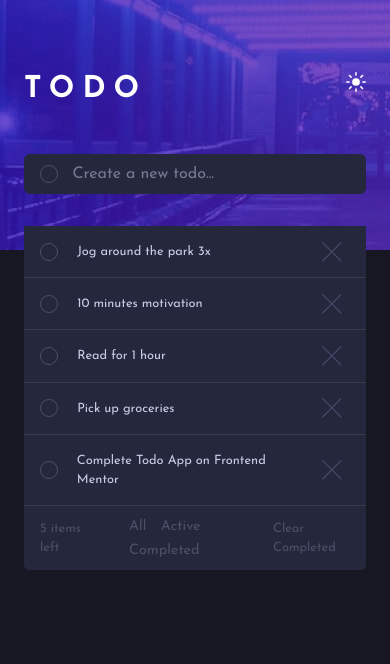
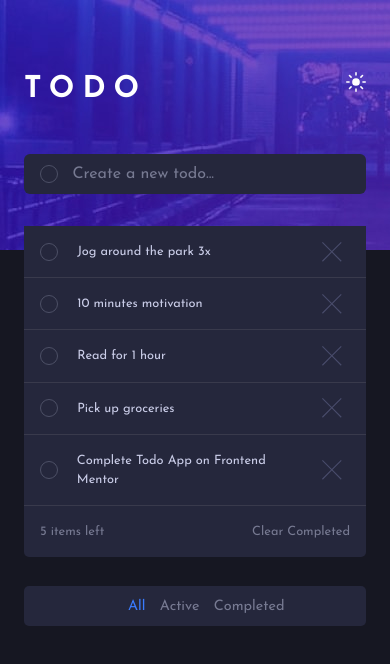
Before and after one commit to Thenextgen1/Todo-app, a React (Create React App) app in the folder project-app/: page / in a window 390 px wide. Shown: the top 664 px of the page. Built offline with nearby package versions, Linux system fonts and the light colour scheme.

Commit message:
refactoring

```diff
--- a/project-app/src/components/Todos/Todos.css
+++ b/project-app/src/components/Todos/Todos.css
@@ -42,7 +42,7 @@ ul li {
 
 ul li,
 .footer p {
-    color: var(--veryDarkGrayishBlue);
+    color: var(--darkGrayishBlue);
 
 }
 
@@ -50,3 +50,30 @@ ul li,
 li:hover {
     color: var(--lightGrayishBluehover);
 }
+
+button:active {
+    color: hsl(220, 98%, 61%);
+}
+
+
+@media(max-width: 461px) {
+    .footer {
+        justify-content: space-between;
+        padding: 1em;
+    }
+
+    .filtertodo_container {
+        position: absolute;
+        top: 5em;
+        width: 100%;
+        left: -1.5em;
+        background: var(--verydarkDesaturatedBlue);
+        padding: 0.5em;
+        border-radius: 5px;
+    }
+
+    .filtertodo_container li {
+        position: relative;
+        left: 25%;
+    }
+}
--- a/project-app/src/components/Todos/Todos.js
+++ b/project-app/src/components/Todos/Todos.js
@@ -18,6 +18,7 @@ left: 33%;
 @media(max-width: 540px) {
     width: 100%;
     left: 0;
+    margin-bottom: 3em
 }
 
 `
@@ -60,6 +61,7 @@ const Todos = () => {
 
 
     function deleteTodo(id) {
+        // eslint-disable-next-line
         const todos1 = todos.filter(todo => {
             if (todo.id !== id) {
                 return todo
@@ -77,14 +79,38 @@ const Todos = () => {
                 num={datum.id}
                 content={datum.content}
                 deleteTodo={deleteTodo}
+                setState={setTodos}
 
             />
         )
     })
 
 
+    function allTodo() {
+        // eslint-disable-next-line
+        const allTodo = todos.filter(todo => {
+            if (todo.content) {
+                return todo
+            }
+        })
+        return setTodos(allTodo)
+    }
+
+    function activetodo() {
+        const activetodo = todos.filter(todo => {
+            if (todo.content) {
+                return todo
+            }
+
+        })
+        console.log(activetodo)
+    }
 
 
+
+    const allStyle = {
+        color: 'hsl(220, 98%, 61%)'
+    }
 
 
     return (
@@ -93,10 +119,10 @@ const Todos = () => {
             {todoList}
             <footer className="footer relative flex items-center ">
                 <p>{todos.length} items left</p>
-                <ul>
-                    <li>All</li>
-                    <li>Active</li>
-                    <li>Completed</li>
+                <ul className="filtertodo_container">
+                    <li><button style={allStyle} onClick={allTodo}>All</button></li>
+                    <li><button onClick={activetodo}>Active</button></li>
+                    <li><button>Completed</button></li>
                 </ul>
                 <p>Clear Completed</p>
             </footer>
```
Also changed, not shown: project-app/src/components/AllTodos/AllTodos.js (+13 -1 lines).
